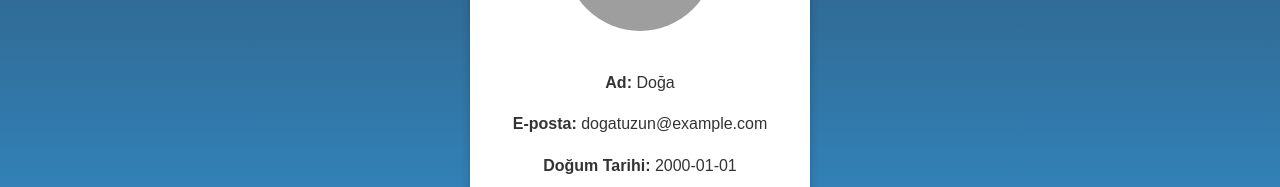
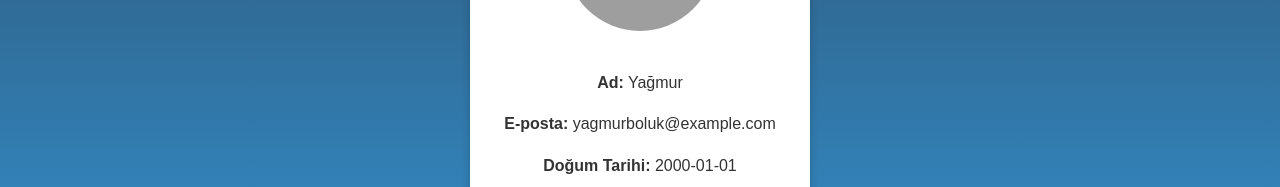
Before and after one commit to yagmurboluk/train-reservation-system, a React (Create React App) app in the folder frontend/: page /profile in a window 1280 px wide. Shown: the part 404-591 px from the top of the page. Built offline with nearby package versions, Linux system fonts and the light colour scheme; grey boxes are pictures that could not be loaded.

Commit message:
Profile.js

```diff
--- a/frontend/src/profile/Profile.js
+++ b/frontend/src/profile/Profile.js
@@ -3,8 +3,8 @@ import "./Profile.css";
 
 const Profile = () => {
   const [user, setUser] = useState({
-    name: "Doğa",
-    email: "dogatuzun@example.com",
+    name: "Yağmur",
+    email: "yagmurboluk@example.com",
     birthDate: "2000-01-01",
   });
 
```
